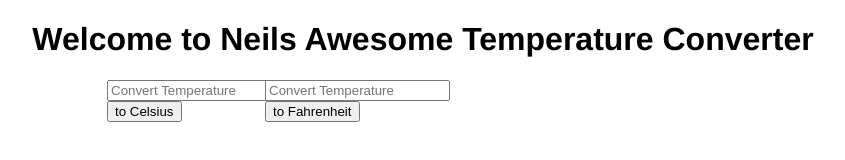
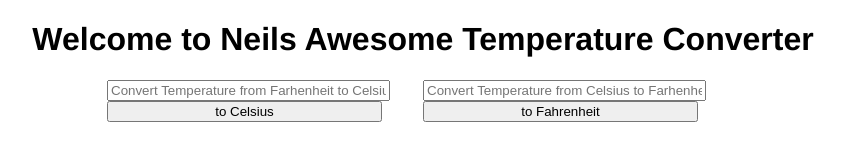
Before and after one commit to neilburd/temperatureConverter, a plain HTML site: page index.html in a window 1280 px wide. Shown: the whole page, without its empty margins (217-1062 px from the left). Drawn offline with Linux system fonts and the light colour scheme.

Commit message:
fixed some style and spelling errors

```diff
--- a/index.html
+++ b/index.html
@@ -13,12 +13,12 @@
 <div class="converter">
 
   <div class="convertBlock">
-    <input type=text id=tempFarh placeholder="Convert Temperature">
+    <input type=text id=tempFarh placeholder="Convert Temperature from Farhenheit to Celsius.">
     <br/><input type="button" id=celToFarh value="to Celsius">
   </div>
 
   <div class="convertBlock">
-    <input type=text id=tempCel placeholder="Convert Temperature">
+    <input type=text id=tempCel placeholder="Convert Temperature from Celsius to Farhenheit.">
     <br/><input type="button" id=farhToCel value="to Fahrenheit">
   </div>
 
--- a/style.css
+++ b/style.css
@@ -3,6 +3,9 @@ h1 {
   text-align: center;
 }
 
+input{
+  width: 275px;
+}
 
 .converter {
   width: 50%;
@@ -10,7 +13,8 @@ h1 {
 }
 
 .convertBlock {
-  width: 25%;
+  width: 50%;
   margin: 0 auto;
   float:left;
+
 }
```
